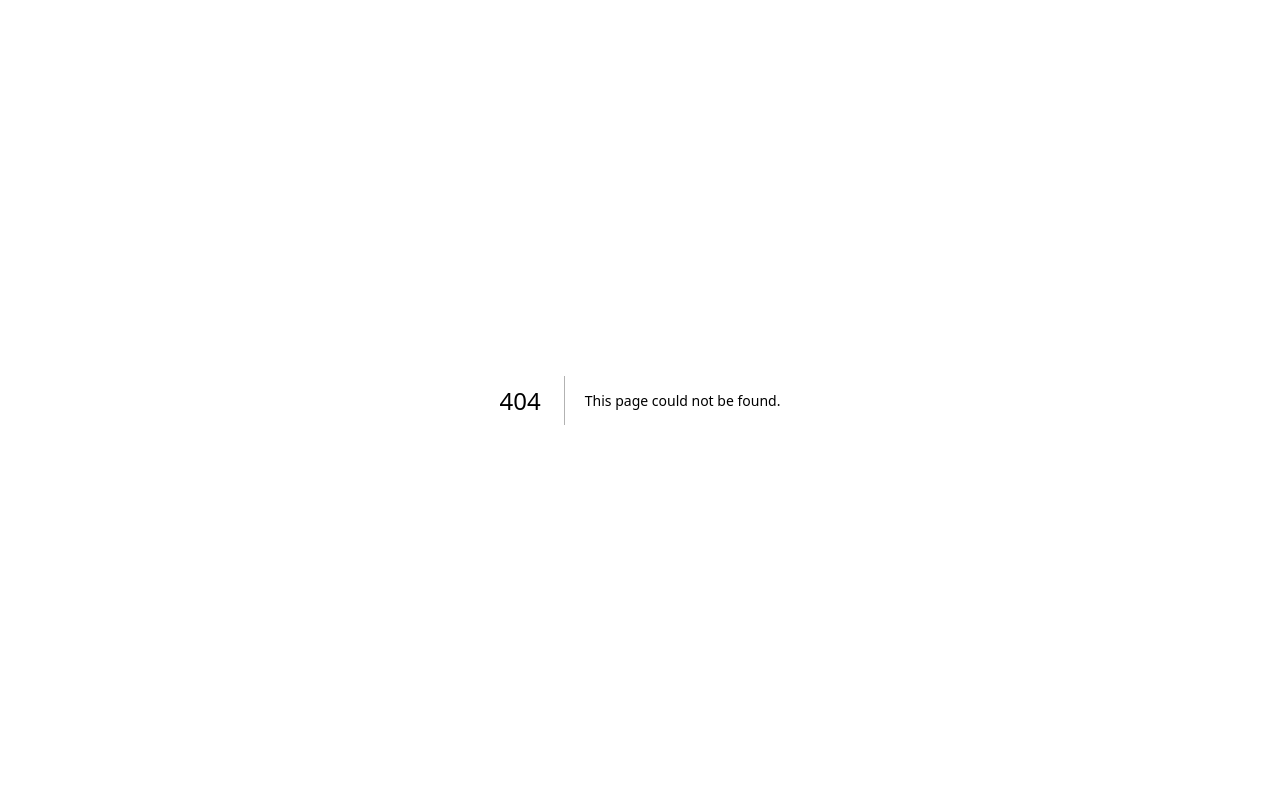
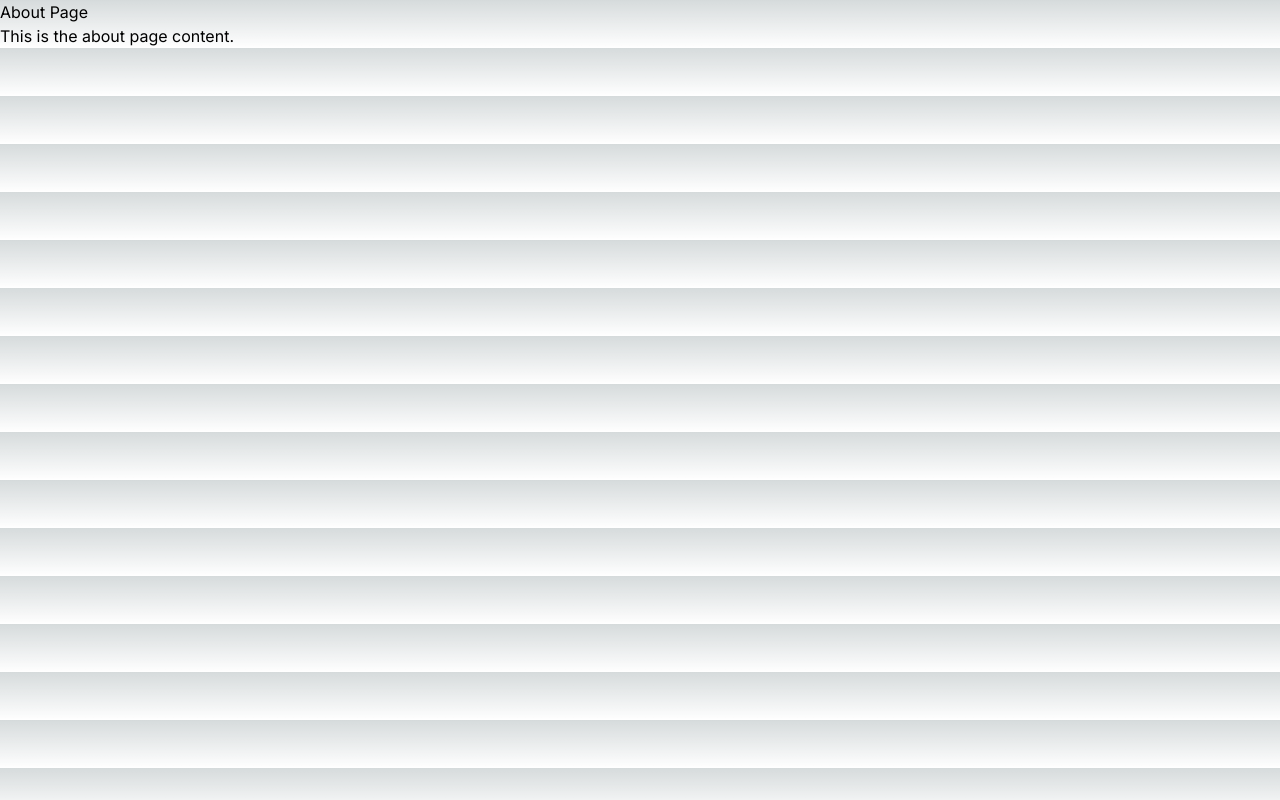
Before and after one commit to LordWhiskas/ProfileWebsite, a Next.js app in the folder caps-net/: page /about in a window 1280 px wide. Before the commit this address had no page. Built offline with nearby package versions, Linux system fonts and the light colour scheme.

Commit message:
development branch init files

```diff
--- /dev/null
+++ b/caps-net/src/app/about/page.js
@@ -0,0 +1,12 @@
+import React from 'react';
+
+const AboutPage = () => {
+    return (
+        <div>
+            <h1>About Page</h1>
+            <p>This is the about page content.</p>
+        </div>
+    );
+};
+
+export default AboutPage;
```
